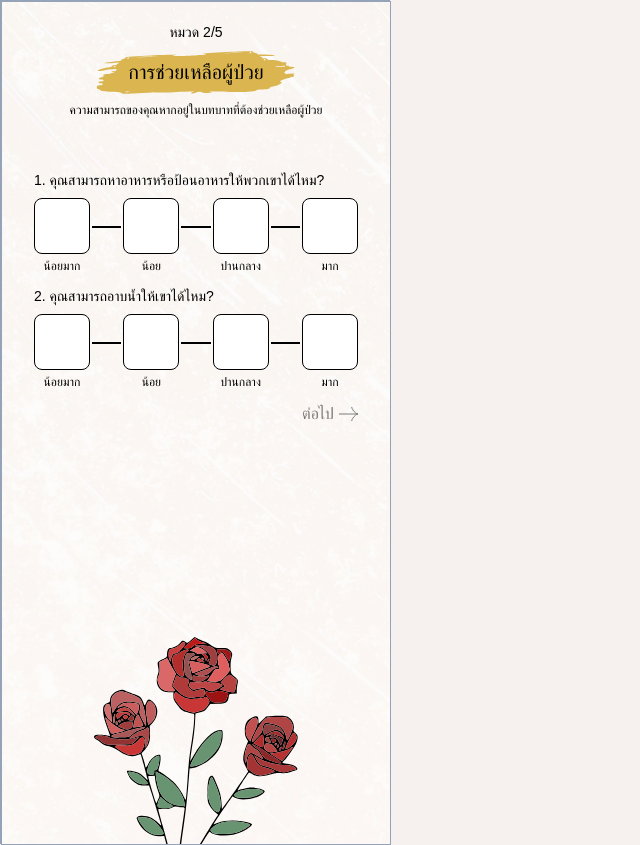
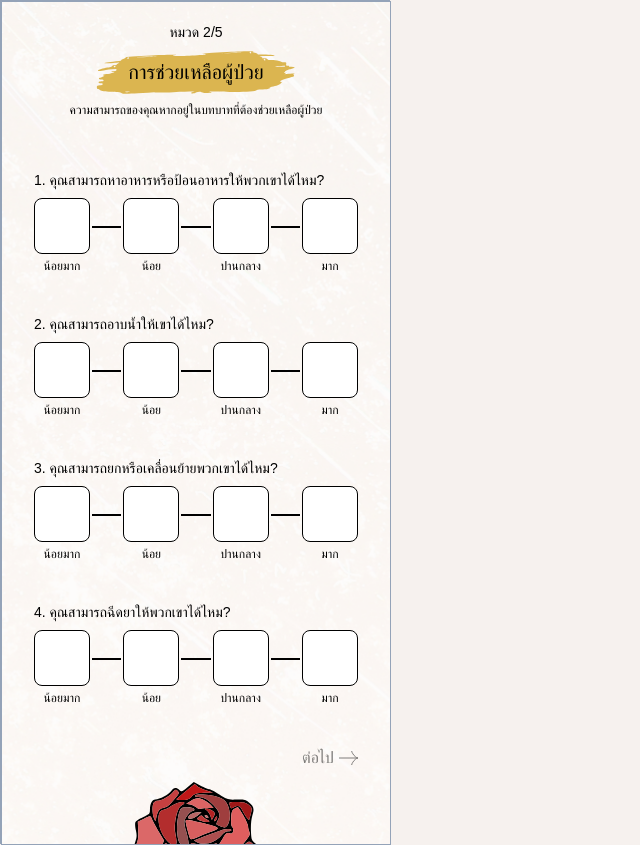
Before and after one commit to Tantatorn-dev/deathtalk-photobooth, a SvelteKit app: page /explore/2 in a window 1280 px wide. Shown: the whole page, without its empty margins (0-640 px from the left). Built offline with nearby package versions, Linux system fonts and the light colour scheme; a web font is replaced by a local one.

Commit message:
feat: group question 2

```diff
--- a/src/routes/explore/2/+page.svelte
+++ b/src/routes/explore/2/+page.svelte
@@ -16,36 +16,18 @@
 		answersValue = value;
 	});
 
-	let isShow1 = false;
+	let isShow = false;
 
-	const { isShowStore: isShow1Store, enhanceCallback: callback1 } = useFade(() => {
+	const { isShowStore, enhanceCallback } = useFade(() => {
 		index++;
 	});
 
-	isShow1Store.subscribe((value) => {
-		isShow1 = value;
+	isShowStore.subscribe((value) => {
+		isShow = value;
 	});
-
-
-	let isShow2 = false;
-
-	const { isShowStore: isShow2Store, enhanceCallback: callback2 } = useFade(() => {
-		goto('/explore/3');
-	});
-
-	isShow2Store.subscribe((value) => {
-		isShow2 = value;
-	});
-
-	let isShowImg = false;
-
-	setTimeout(() => {
-		isShowImg = true;
-	}, 1000);
 </script>
 
-<div class="relative w-full h-full">
-	<div class="flex flex-col gap-3 ml-8 mr-8">
+<FadeWrapper className="flex flex-col gap-3 ml-8 mr-8" {isShow}>
 	<div class="mt-5">
 		<Header
 			chapter={2}
@@ -54,34 +36,16 @@
 		/>
 	</div>
 	<div class="flex flex-col gap-10 mt-10">
-			{#if index == 0}
-				<FadeWrapper className="flex flex-col gap-3" isShow={isShow1}>
 		<Question question="1. คุณสามารถหาอาหารหรือป้อนอาหารให้พวกเขาได้ไหม?" name="b1" />
 		<Question question="2. คุณสามารถอาบน้ำให้เขาได้ไหม?" name="b2" />
-					<div class="flex justify-end">
-						<NextButton
-							disabled={!isAllAnswered(answersValue, ['b1', 'b2'])}
-							onClick={callback1}
-						/>
-					</div>
-				</FadeWrapper>
-			{:else if index == 1}
-				<FadeWrapper className="flex flex-col gap-3" isShow={isShow2}>
 		<Question question="3. คุณสามารถยกหรือเคลื่อนย้ายพวกเขาได้ไหม?" name="b3" />
 		<Question question="4. คุณสามารถฉีดยาให้พวกเขาได้ไหม?" name="b4" />
 		<div class="flex justify-end">
 			<NextButton
-							disabled={!isAllAnswered(answersValue, ['b3', 'b4'])}
-							onClick={callback2}
+				disabled={!isAllAnswered(answersValue, ['b1', 'b2', 'b3', 'b4'])}
+				onClick={enhanceCallback}
 			/>
 		</div>
+	</div>
+	<img src="/misc/rose.svg" class="w-full" alt="rose" in:fade />
 </FadeWrapper>
-			{/if}
-		</div>
-	</div>
-	<div class="absolute bottom-0 z-10 w-full">
-		{#if isShowImg}
-			<img src="/misc/rose.svg" class="ml-auto mr-auto" alt="rose" in:fade />
-		{/if}
-	</div>
-</div>
```
Lines whose indentation alone changed are shown as unchanged.
